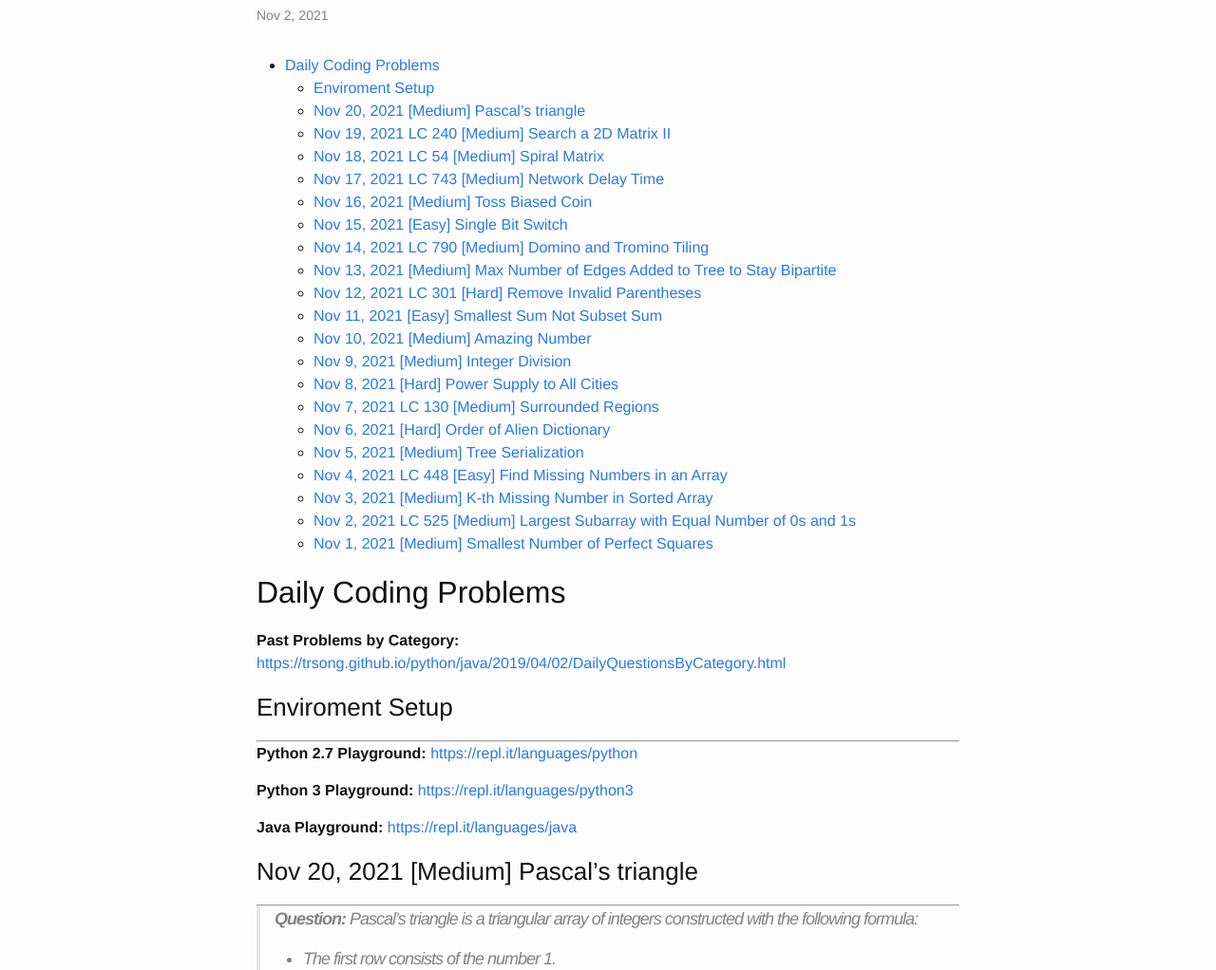
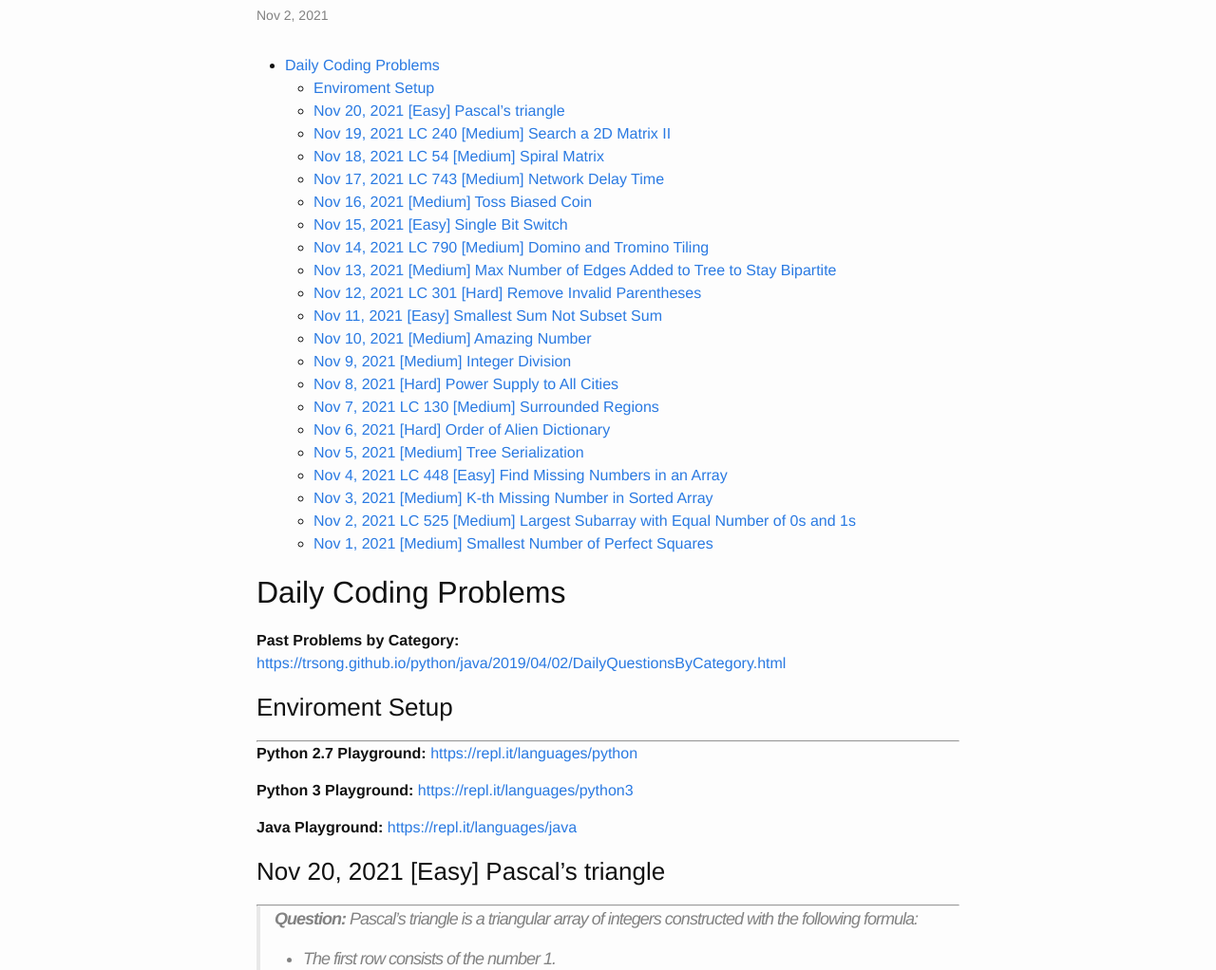
Before and after one commit to trsong/trsong.github.io, a Jekyll site: the page built from _posts/2021-11-01-DailyQuestionsNov.md, in a window 1280 px wide and 1400 px high. Shown: the part 143-1165 px from the top of the window at 95% size. Built offline with Jekyll 4.4.1, drawn with Linux system fonts in a browser that asks for light colours.

Commit message:
Change previous question to be easy

```diff
--- a/_posts/2021-11-01-DailyQuestionsNov.md
+++ b/_posts/2021-11-01-DailyQuestionsNov.md
@@ -22,7 +22,7 @@ categories: Python/Java
 
 
 
-### Nov 20, 2021 \[Medium\] Pascal's triangle
+### Nov 20, 2021 \[Easy\] Pascal's triangle
 ---
 > **Question:** Pascal's triangle is a triangular array of integers constructed with the following formula:
 >
```
